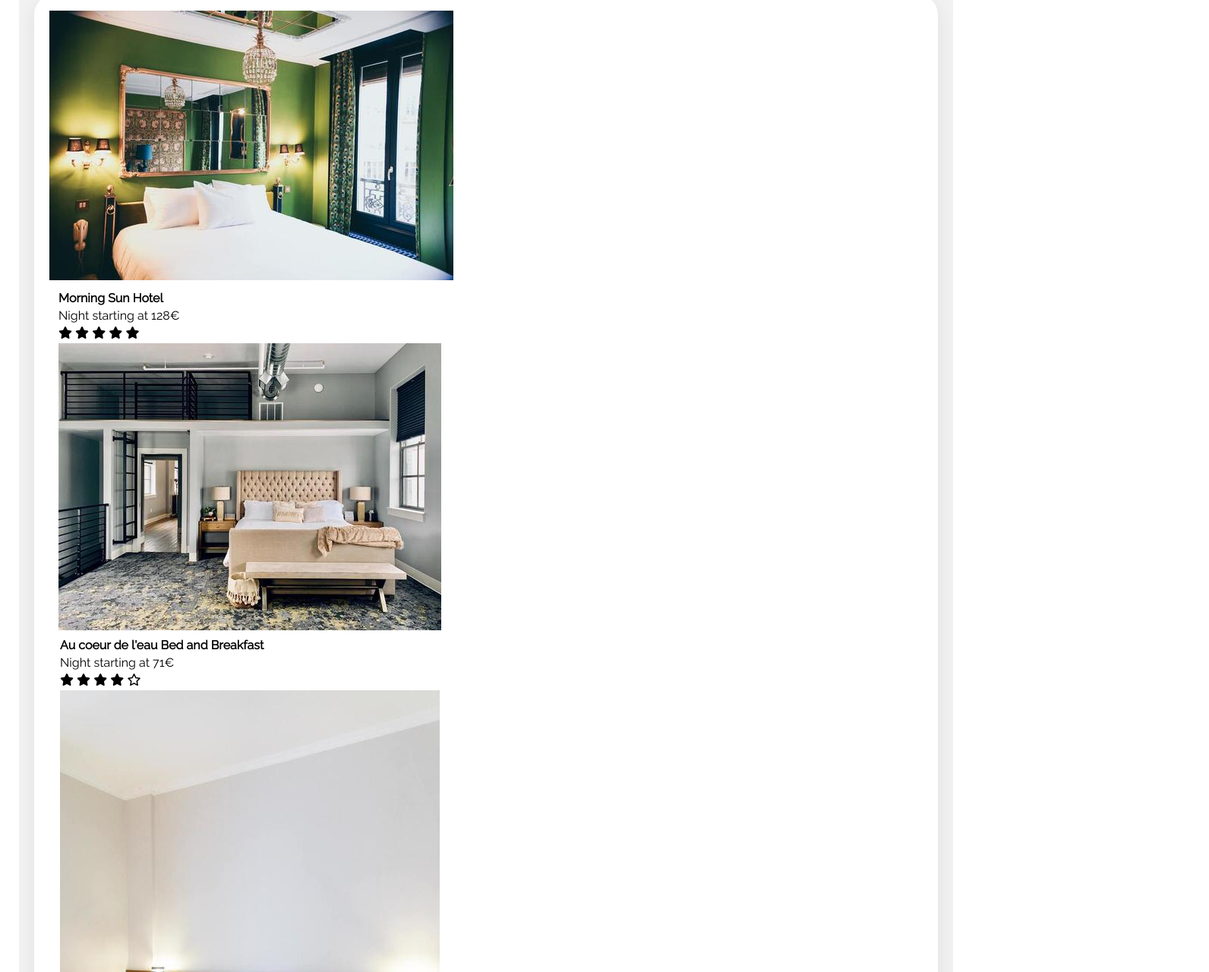
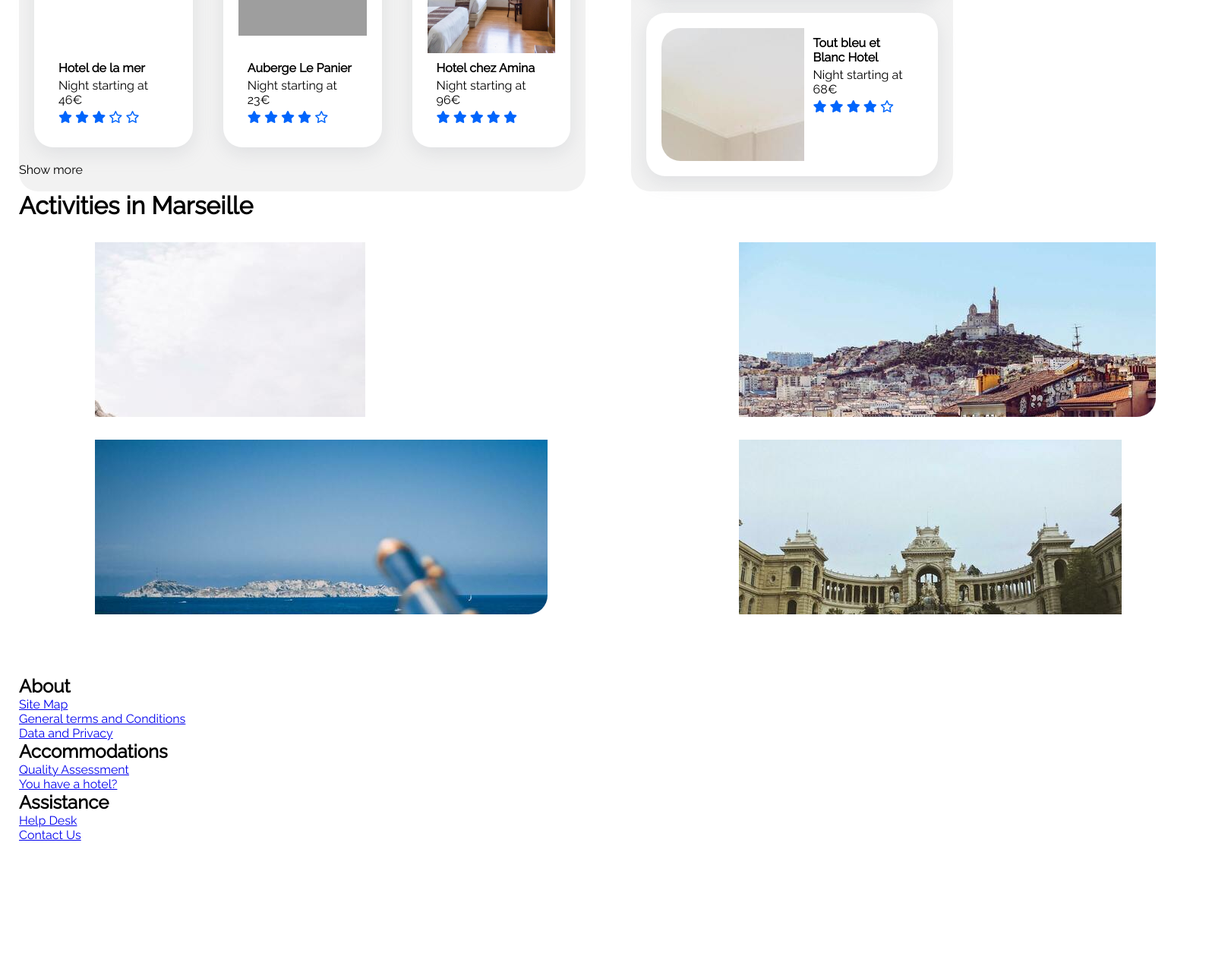
Before and after one commit to Jnine555/OpenClassroomProject, a plain HTML site: page index.html in a window 1280 px wide. Shown: the part 753-2033 px from the top of the page at 76% size, 1592 px wide, since content can reach past the window. After the commit the page ends 1887 px from the top, so only its background shows below. Drawn offline with Linux system fonts and the light colour scheme; grey boxes are pictures that could not be loaded.

Commit message:
changes1

```diff
--- a/CSS/style.css
+++ b/CSS/style.css
@@ -131,3 +131,32 @@ body {
 .accommodations .cardtext h4, .accommodations .cardtext p, .accommodations .cardtext div{
    padding: 2px;
 }
+.stars {
+   color: #0065FC;
+}
+.popular {
+   display: flex;
+}
+.popular .mostpopularimageframe {
+   width: 250px;
+   height: 175px;
+   overflow: hidden;
+   border-radius: 25px 0px 0px 25px;
+}
+.activitiesimageframe1 {
+   width: 30%;
+   height: 600px;
+   overflow: hidden;
+   border-radius: 25px 25px 25px 25px
+}
+.activitiesimageframe2 {
+   width: 80%;
+   height: 200px;
+   overflow: hidden;
+   border-radius: 25px 25px 25px 25px;
+   padding: 30px;
+}
+.activities {
+   display: flex;
+   gap: 70px;
+}
--- a/index.html
+++ b/index.html
@@ -106,7 +106,7 @@
                         <p>
                             Night starting at 76&euro;
                         </p>
-                        <divclass="stars" >
+                        <div class="stars" >
                             <i class="fa-solid fa-star"></i>
                             <i class="fa-solid fa-star"></i>
                             <i class="fa-solid fa-star"></i>
@@ -193,7 +193,8 @@
     <div class="greybackground">
         <h1>Most Popular</h1>
         <section>
-            <div class="accommodations">
+            <div>
+                <div class="accommodations popular">
                 <div class="mostpopularimageframe">
                     <img src="images/hebergements/4_small/emile-guillemot-Bj_rcSC5XfE-unsplash.jpg"
                         alt="Morning Sun Hotel" title="Elegant accommodations">
@@ -212,6 +213,9 @@
                         <i class="fa-solid fa-star"></i>
                         <i class="fa-solid fa-star"></i>
                     </div>
+                </div>
+            </div>
+                <div class="accommodations popular">
                     <div class="mostpopularimageframe">
                         <img src="images/hebergements/4_small/aw-creative-VGs8z60yT2c-unsplash.jpg"
                             alt="Au coeur de l'eau Bed and Breakfast" title="Bed and Breakfast accomnodations">
@@ -230,6 +234,9 @@
                             <i class="fa-solid fa-star"></i>
                             <i class="fa-regular fa-star"></i>
                         </div>
+                    </div>
+                </div>
+                <div class="accommodations popular">
                         <div class="mostpopularimageframe">
                             <img src="images/hebergements/4_small/febrian-zakaria-sjvU0THccQA-unsplash.jpg"
                                 alt="Tout bleu et Blanc Hotel" title="Simple accommodations">
@@ -249,36 +256,59 @@
                                 <i class="fa-regular fa-star"></i>
                             </div>
                         </div>
+                </div>
         </section>
     </div>
 </section>
 <h1>Activities in Marseille</h1>
 <section id="activities">
-    <div id="three" class="accommodations">
-        <div class="activitesimageframe1">
+    <div id="three" class="activities">
+        <div class="activitiesimageframe1">
             <img src="images/activites/4_small/reno-laithienne-QUgJhdY5Fyk-unsplash.jpg" alt="Old Port"
                 title="Port activities">
+            <h1>
+                Old Port
+            </h1>
         </div>
-        <div class="activitesimageframe2">
+    <div>
+        <div class="activitiesimageframe2">
             <img src="images/activites/4_small/paul-hermann-QFTrLdQIRhI-unsplash.jpg" alt="Pomegues Fort"
                 title="Fort activities">
+            <h1>
+                Pomegues Fort
+            </h1>
         </div>
-        <div class="activitesimageframe2">
+        <div class="activitiesimageframe2">
             <img src="images/activites/4_small/kevin-hikari-rV_Qd1l-VXg-unsplash.jpg" alt="Frioul Island"
                 title="Island activities">
+            <h1>
+               Frioul Island
+            </h1>
         </div>
-        <div class="activitesimageframe1">
+    </div>
+        <div class="activitiesimageframe1">
             <img src="images/activites/4_small/kilyan-sockalingum-NR8-cBCN3aI-unsplash.jpg"
                 alt="Calanques National Park" title="Park activities">
+            <h1>
+                Calanques National Park
+            </h1>
         </div>
-        <div class="activitesimageframe2">
+    <div>
+        <div class="activitiesimageframe2">
             <img src="images/activites/4_small/florian-wehde-xW9e8gdotxI-unsplash.jpg" alt="Notre-Dame-de-la-Garde"
                 title="City activities">
+            <h1>
+                Notre-Dame-de-la-Garde
+            </h1>
         </div>
-        <div class="activitesimageframe2">
+        <div class="activitiesimageframe2">
             <img src="images/activites/4_small/lena-paulin-wH2-EJoDcV0-unsplash.jpg" alt="Longchamp Park"
                 title="City park activities">
+            <h1>
+                Longchamp Park
+            </h1>
         </div>
+    </div>
     </div>
 </section>
 <footer>
```
